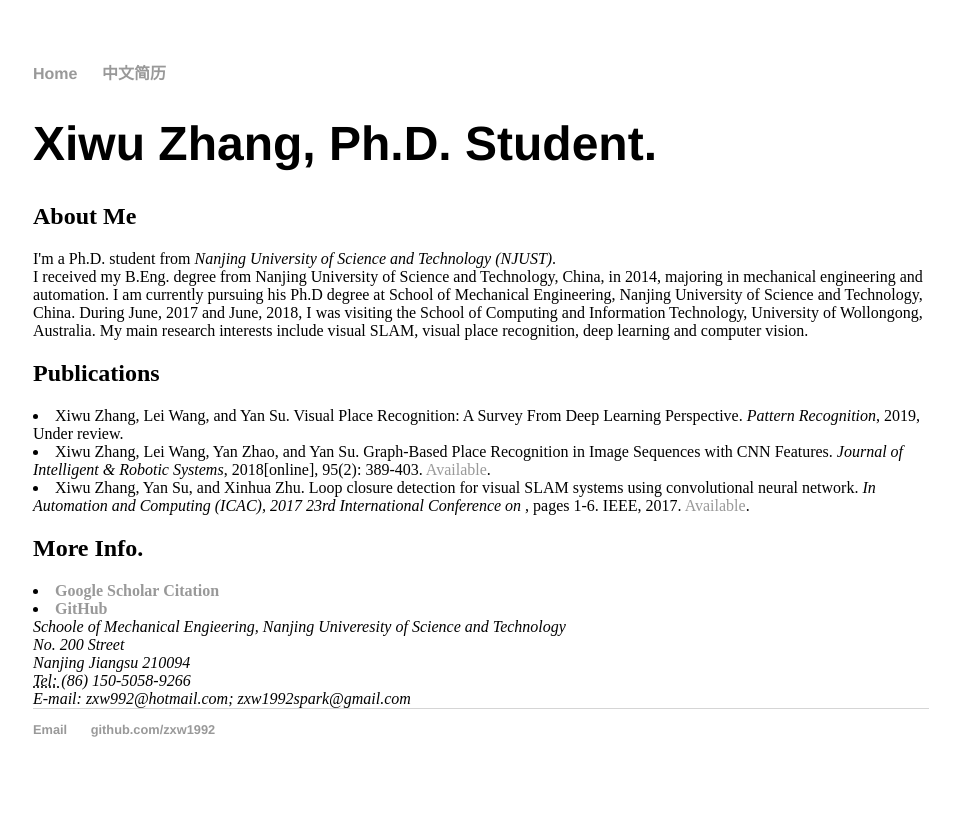
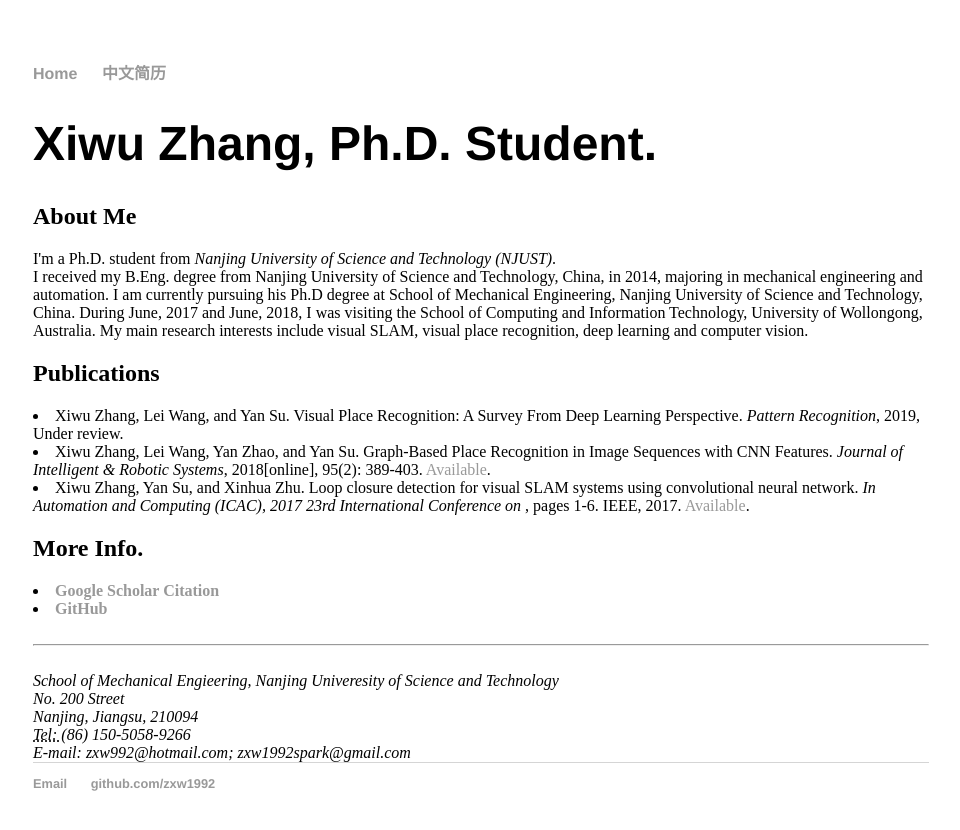
Before and after one commit to zxw1992/zxw1992.github.io, a Jekyll site: the page built from index.html, in a window 1280 px wide. Shown: the top 830 px of the page, without its empty margins (159-1119 px from the left). Built offline with Jekyll 4.4.1, drawn with Linux system fonts in a browser that asks for light colours.

Commit message:
Update index.html
update

```diff
--- a/index.html
+++ b/index.html
@@ -24,10 +24,15 @@ title: Xiwu Zhang, Ph.D
 			<li><a href="https://scholar.google.com.hk/citations?user=pkY4frMAAAAJ&hl=zh-CN"> <strong> Google Scholar Citation </strong> </a> </li>
 			<li><a href="https://github.com/zxw1992"> <strong> GitHub </strong> </a> </li>
 
+
+			<br>
+			<hr>
+			<br>
+
 			<address>
-			Schoole of Mechanical Engieering, Nanjing Univeresity of Science and Technology<br>
+			School of Mechanical Engieering, Nanjing Univeresity of Science and Technology<br>
 			No. 200 Street<br>
-			Nanjing Jiangsu 210094<br>
+			Nanjing, Jiangsu, 210094<br>
 			<abbr title="phone">Tel: </abbr> (86) 150-5058-9266<br>
 			<span class="obfuscate">E-mail: zxw992@hotmail.com; zxw1992spark@gmail.com</span>
 			</address>
```
